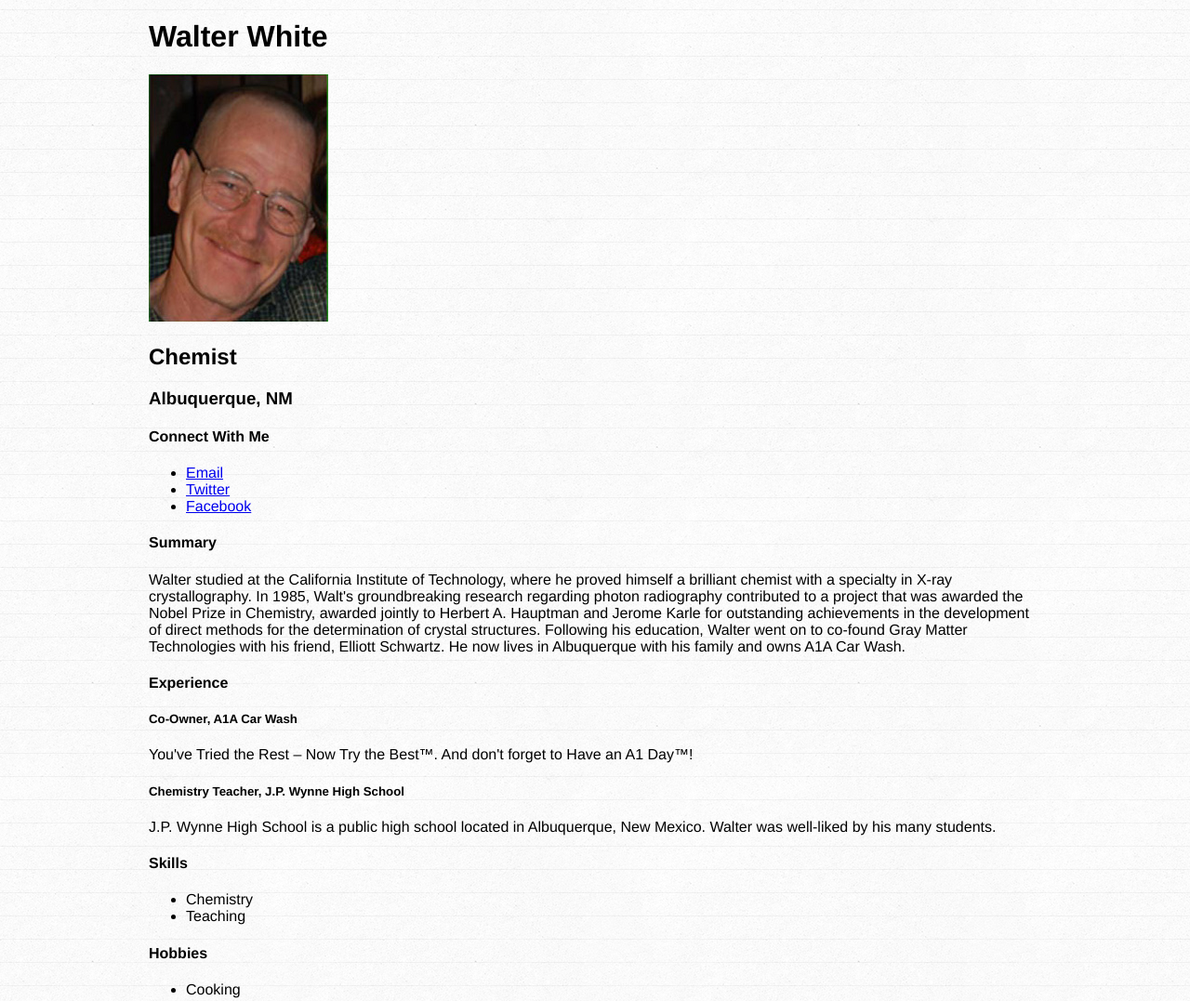
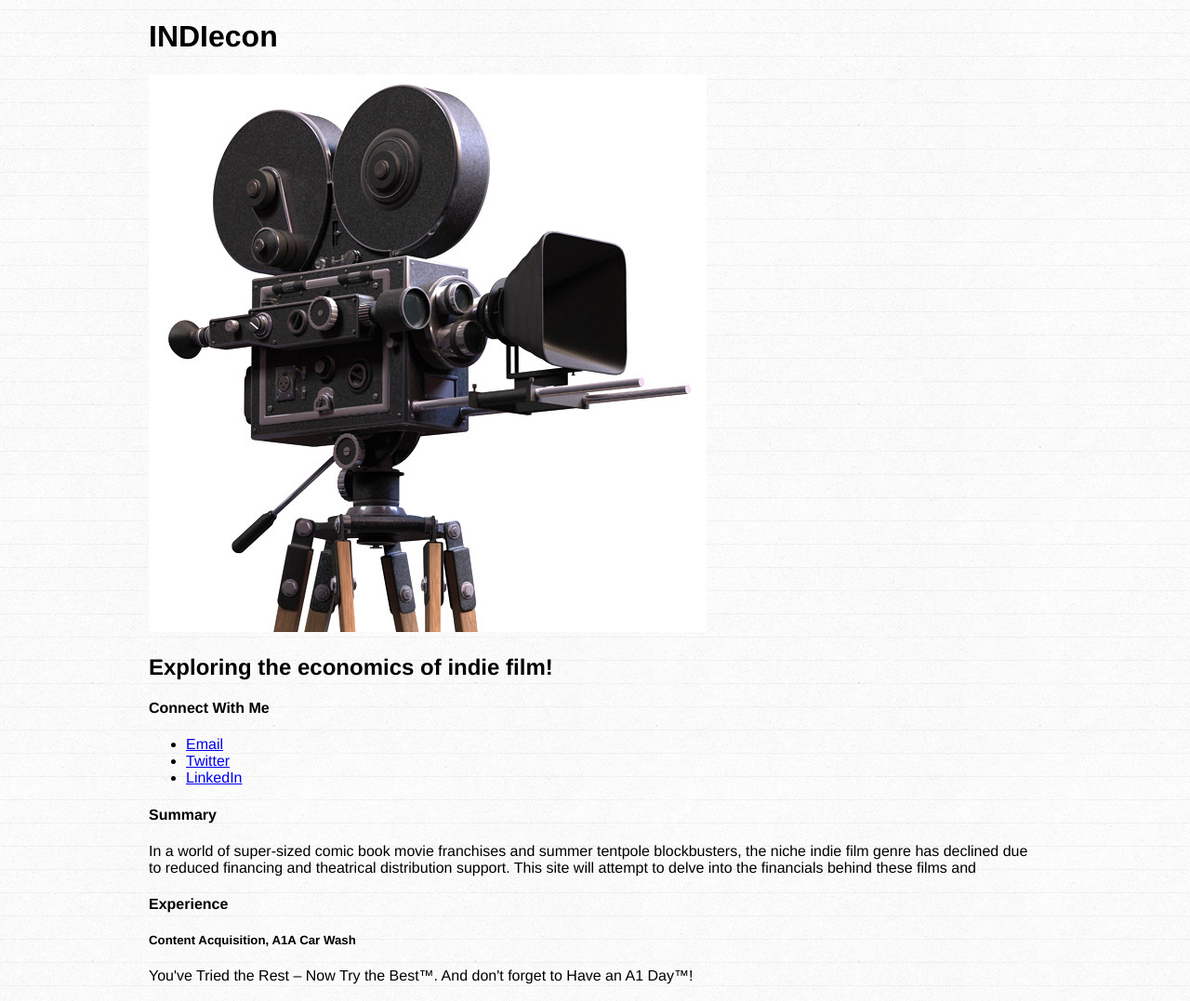
Before and after one commit to akhondker/indiecon, a plain HTML site: page index.html in a window 1280 px wide. Shown: the top 1077 px of the page at 93% size. Drawn offline with Linux system fonts and the light colour scheme.

Commit message:
First pages commit

```diff
--- a/index.html
+++ b/index.html
@@ -1,36 +1,35 @@
 <!DOCTYPE html>
 <html>
 <head>
-  <title>Walter White, Chemist</title>
+  <title>INDIecon</title>
   <meta charset="UTF-8">
   <link rel="stylesheet" type="text/css" href="style.css">
 </head>
 <body>
   <div id="wrapper">
-    <h1>Walter White</h1>
+    <h1>INDIecon</h1>
     <p>
-      <img src="walter.jpg">
+      <img src="camera.jpg">
     </p>
-    <h2>Chemist</h2>
-    <h3>Albuquerque, NM</h3>
+    <h2>Exploring the economics of indie film!</h2>
     <section>
       <h4>Connect With Me</h4>
       <ul>
-        <li><a href="mailto:walter@walterwhite.com">Email</a></li>
-        <li><a href="http://twitter.com/walterwhite">Twitter</a></li>
-        <li><a href="http://facebook.com/walterwhite">Facebook</a></li>
+        <li><a href="mailto:akhondker2015@kellogg.northwestern.edu">Email</a></li>
+        <li><a href="http://twitter.com/akhondker">Twitter</a></li>
+        <li><a href="http://linkedin.com/in/akhondker">LinkedIn</a></li>
       </ul>
     </section>
     <section>
       <h4>Summary</h4>
       <p>
-        Walter studied at the California Institute of Technology, where he proved himself a brilliant chemist with a specialty in X-ray crystallography. In 1985, Walt's groundbreaking research regarding photon radiography contributed to a project that was awarded the Nobel Prize in Chemistry, awarded jointly to Herbert A. Hauptman and Jerome Karle for outstanding achievements in the development of direct methods for the determination of crystal structures. Following his education, Walter went on to co-found Gray Matter Technologies with his friend, Elliott Schwartz. He now lives in Albuquerque with his family and owns A1A Car Wash.
+        In a world of super-sized comic book movie franchises and summer tentpole blockbusters, the niche indie film genre has declined due to  reduced financing and theatrical distribution support.  This site will attempt to delve into the financials behind these films and
       </p>
     </section>
     <section>
       <h4>Experience</h4>
       <section>
-        <h5>Co-Owner, A1A Car Wash</h5>
+        <h5>Content Acquisition, A1A Car Wash</h5>
         <p>You've Tried the Rest – Now Try the Best™. And don't forget to Have an A1 Day™!</p>
       </section>
       <section>
```
